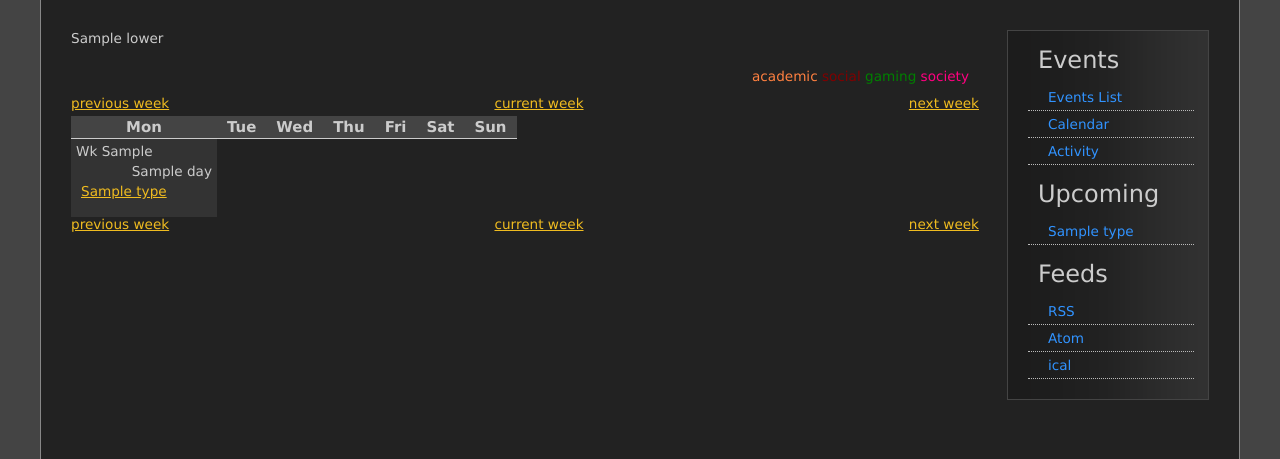
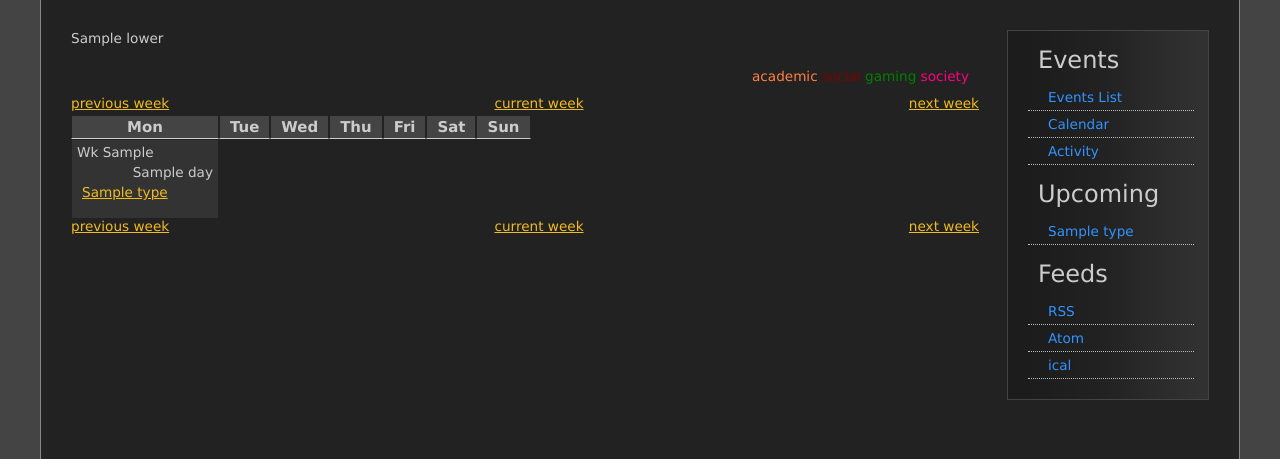
Before and after one commit to UWCS/uwcs-website, a Django app: template templates/events/calendar.html in a window 1280 px wide. Shown: the part 196-655 px from the top of the page. Run offline with Django 3.2, Linux system fonts and the light colour scheme; the template is opened without the code that fills it: most values are stand-ins (such as "Sample title", 1, 10 or a date in 2020); some libraries are stand-ins or nearby versions.

Commit message:
added calendar lines

```diff
--- a/static/css/events.css
+++ b/static/css/events.css
@@ -94,6 +94,8 @@ ul#eventlist, #eventlist ul {
 	font-weight: bold;
 	background-color:#444;
 	text-align: center;
+    border-right:1px solid #222222;
+    border-left:1px solid #222222;
 }
 
 #calendar td {
@@ -102,6 +104,7 @@ ul#eventlist, #eventlist ul {
 	background-color: #333;
 	vertical-align: top;
 	padding: 5px;
+    border:1px solid #222222;
 }
 
 #calendar tr {
```
